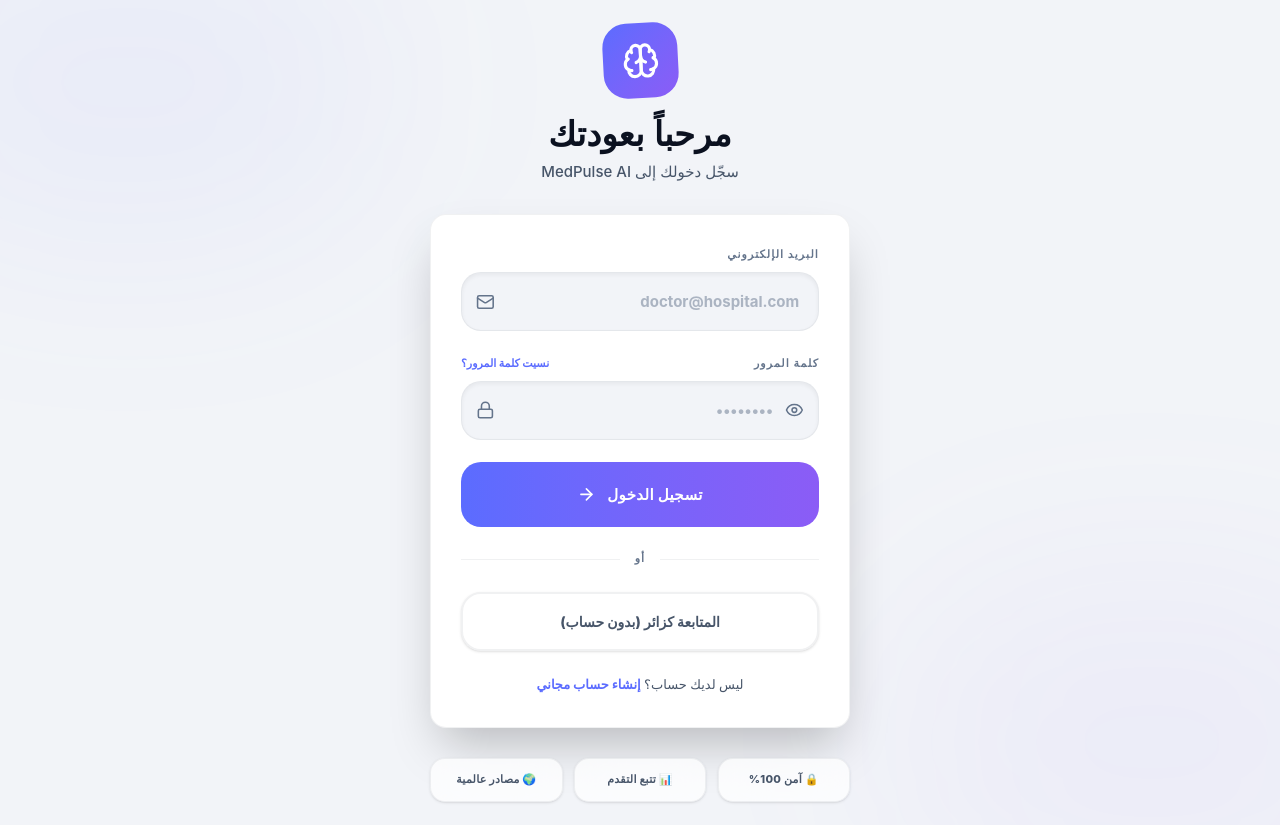
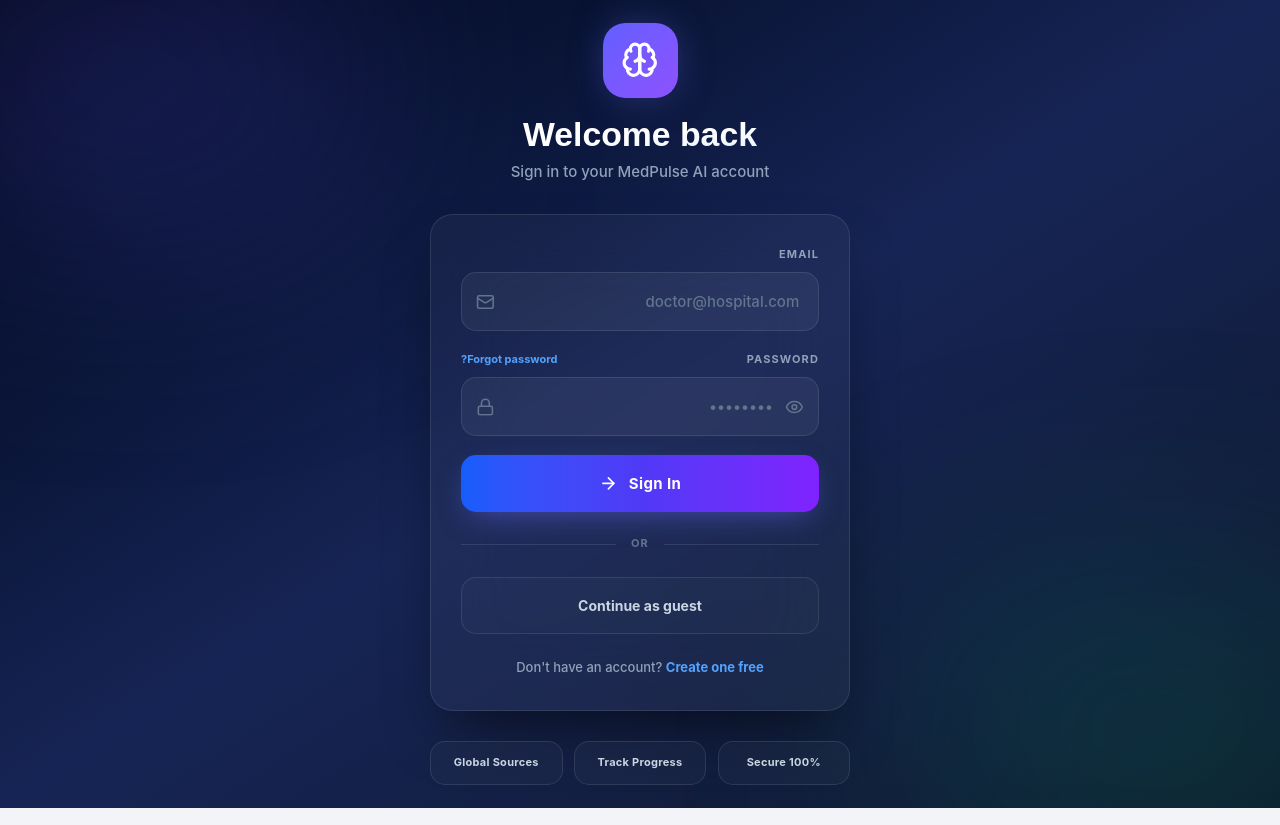
Before and after one commit to 6dskdnj66g-dotcom/medpulse, a Next.js app: page /auth/login in a window 1280 px wide. Built offline with nearby package versions, Linux system fonts and the light colour scheme; no server answers.

Commit message:
feat(ui): modernize English-only login and integrate premium notification toggle

```diff
--- a/src/app/auth/login/page.tsx
+++ b/src/app/auth/login/page.tsx
@@ -3,8 +3,18 @@
 import { useState } from "react";
 import Link from "next/link";
 import { useRouter } from "next/navigation";
+import { motion, AnimatePresence } from "framer-motion";
 import { useSupabaseAuth } from "@/core/auth/SupabaseAuthContext";
-import { Mail, Lock, Eye, EyeOff, Brain, AlertCircle, ArrowRight } from "lucide-react";
+import {
+  Mail,
+  Lock,
+  Eye,
+  EyeOff,
+  Brain,
+  AlertCircle,
+  ArrowRight,
+  Loader2,
+} from "lucide-react";
 
 export default function LoginPage() {
   const router = useRouter();
@@ -20,7 +30,7 @@
     setError("");
 
     if (!isSupabaseConfigured) {
-      setError("قاعدة البيانات غير مُفعّلة بعد. يرجى الانتظار.");
+      setError("Sign-in is currently being configured. Please try again shortly.");
       return;
     }
 
@@ -30,9 +40,11 @@
 
     if (error) {
       setError(
-        error.includes("Invalid login") ? "البريد الإلكتروني أو كلمة المرور غير صحيحة"
-        : error.includes("Email not confirmed") ? "يرجى تفعيل بريدك الإلكتروني أولاً"
-        : error
+        error.includes("Invalid login")
+          ? "Incorrect email or password."
+          : error.includes("Email not confirmed")
+            ? "Please verify your email to continue."
+            : error,
       );
       return;
     }
@@ -42,46 +54,76 @@
   }
 
   return (
-    <div className="min-h-screen bg-[var(--bg-0)] flex items-center justify-center p-6 relative overflow-hidden animate-in fade-in duration-700">
-      {/* Ambient background glows */}
-      <div className="absolute top-[-10%] left-[-10%] w-[40%] h-[40%] bg-[var(--color-medical-indigo)]/5 rounded-full blur-[100px] pointer-events-none" />
-      <div className="absolute bottom-[-10%] right-[-10%] w-[40%] h-[40%] bg-[var(--color-clinical-violet)]/5 rounded-full blur-[100px] pointer-events-none" />
+    <div className="relative min-h-screen overflow-hidden bg-slate-950 text-white flex items-center justify-center p-6">
+      {/* Deep gradient backdrop + ambient glows */}
+      <div className="absolute inset-0 bg-gradient-to-br from-slate-950 via-blue-950 to-slate-900" />
+      <div className="absolute top-[-10%] left-[-10%] w-[40%] h-[40%] rounded-full bg-indigo-500/20 blur-[120px] pointer-events-none" />
+      <div className="absolute bottom-[-10%] right-[-10%] w-[40%] h-[40%] rounded-full bg-emerald-500/15 blur-[120px] pointer-events-none" />
 
-      <div className="w-full max-w-md relative z-10">
-        {/* Logo */}
-        <div className="text-center mb-8">
-          <div className="w-16 h-16 md:w-20 md:h-20 bg-gradient-to-br from-[var(--color-medical-indigo)] to-[var(--color-clinical-violet)] rounded-[24px] flex items-center justify-center mx-auto mb-5 shadow-[0_0_30px_rgba(var(--color-medical-indigo-rgb),0.3)] transform -rotate-3 hover:rotate-0 transition-transform duration-500">
+      <motion.div
+        initial={{ opacity: 0, y: 20, scale: 0.97 }}
+        animate={{ opacity: 1, y: 0, scale: 1 }}
+        transition={{ duration: 0.5, ease: [0.16, 1, 0.3, 1] }}
+        className="relative z-10 w-full max-w-md"
+      >
+        {/* Logo + heading */}
+        <motion.div
+          initial={{ opacity: 0, y: 10 }}
+          animate={{ opacity: 1, y: 0 }}
+          transition={{ delay: 0.1, duration: 0.4 }}
+          className="text-center mb-8"
+        >
+          <div className="inline-flex w-16 h-16 md:w-20 md:h-20 bg-gradient-to-br from-indigo-500 to-violet-500 rounded-3xl items-center justify-center mb-5 shadow-[0_0_40px_-10px_rgba(99,102,241,0.6)]">
             <Brain className="w-8 h-8 md:w-10 md:h-10 text-white" />
           </div>
-          <h1 className="text-3xl md:text-4xl font-extrabold text-[var(--text-primary)] tracking-tight">مرحباً بعودتك</h1>
-          <p className="text-[var(--text-secondary)] text-sm md:text-base mt-2 font-medium">سجّل دخولك إلى MedPulse AI</p>
-        </div>
+          <h1 className="text-3xl md:text-4xl font-extrabold tracking-tight bg-clip-text text-transparent bg-gradient-to-br from-white via-white to-blue-100">
+            Welcome back
+          </h1>
+          <p className="text-slate-400 text-sm md:text-base mt-2 font-medium">
+            Sign in to your MedPulse AI account
+          </p>
+        </motion.div>
 
-        <div className="medpulse-card glass level-2 p-8 shadow-2xl border-[var(--border-subtle)]">
+        {/* Glass card */}
+        <motion.div
+          initial={{ opacity: 0, y: 12 }}
+          animate={{ opacity: 1, y: 0 }}
+          transition={{ delay: 0.2, duration: 0.45 }}
+          className="bg-white/[0.04] backdrop-blur-2xl border border-white/10 rounded-3xl p-8 shadow-[0_30px_60px_-20px_rgba(0,0,0,0.6)]"
+        >
           {!isSupabaseConfigured && (
-            <div className="mb-6 p-4 bg-amber-500/10 border border-amber-500/20 rounded-2xl flex gap-3 backdrop-blur-md">
-              <AlertCircle className="w-5 h-5 text-amber-500 flex-shrink-0 mt-0.5" />
-              <p className="text-[13px] text-amber-600 dark:text-amber-400 font-bold leading-relaxed">
-                التسجيل قيد الإعداد — أضف SUPABASE_URL إلى Vercel لتفعيله.{" "}
-                <Link href="/auth/register" className="underline decoration-amber-500/30 hover:decoration-amber-500 transition-all font-extrabold">إنشاء حساب</Link>
+            <div className="mb-6 p-4 rounded-2xl flex gap-3 bg-amber-500/10 border border-amber-500/20 backdrop-blur-md">
+              <AlertCircle className="w-5 h-5 text-amber-400 flex-shrink-0 mt-0.5" />
+              <p className="text-[13px] text-amber-200 font-semibold leading-relaxed">
+                Sign-in is being provisioned. You can{" "}
+                <Link
+                  href="/auth/register"
+                  className="underline decoration-amber-400/50 hover:decoration-amber-300 font-bold"
+                >
+                  create an account
+                </Link>{" "}
+                in the meantime.
               </p>
             </div>
           )}
 
-          <form onSubmit={handleSubmit} className="space-y-6">
+          <form onSubmit={handleSubmit} className="space-y-5" noValidate>
             {/* Email */}
             <div className="space-y-2">
-              <label className="block text-[11px] font-extrabold uppercase tracking-widest text-[var(--text-tertiary)]">البريد الإلكتروني</label>
+              <label className="block text-[11px] font-bold uppercase tracking-widest text-slate-400">
+                Email
+              </label>
               <div className="relative group">
-                <Mail className="absolute left-4 top-1/2 -translate-y-1/2 w-5 h-5 text-[var(--text-tertiary)] group-focus-within:text-[var(--color-medical-indigo)] transition-colors" />
+                <Mail className="absolute left-4 top-1/2 -translate-y-1/2 w-5 h-5 text-slate-500 group-focus-within:text-blue-400 transition-colors pointer-events-none" />
                 <input
                   type="email"
                   value={email}
-                  onChange={e => setEmail(e.target.value)}
+                  onChange={(e) => setEmail(e.target.value)}
                   placeholder="doctor@hospital.com"
                   required
                   autoComplete="email"
-                  className="w-full bg-[var(--bg-0)] border border-[var(--border-subtle)] rounded-[20px] pl-12 pr-5 py-4 text-[15px] text-[var(--text-primary)] font-bold placeholder-[var(--text-tertiary)]/50 focus:ring-4 focus:ring-[var(--color-medical-indigo)]/10 focus:border-[var(--color-medical-indigo)]/30 outline-none transition-all shadow-inner"
+                  disabled={loading}
+                  className="w-full bg-white/5 border border-white/10 rounded-2xl pl-12 pr-5 py-4 text-[15px] text-white font-medium placeholder-slate-500 focus:ring-4 focus:ring-blue-500/30 focus:border-blue-500/50 outline-none transition-all duration-200 disabled:opacity-60"
                 />
               </div>
             </div>
@@ -89,77 +131,123 @@
             {/* Password */}
             <div className="space-y-2">
               <div className="flex justify-between items-center">
-                <label className="text-[11px] font-extrabold uppercase tracking-widest text-[var(--text-tertiary)]">كلمة المرور</label>
-                <button type="button" className="text-[11px] text-[var(--color-medical-indigo)] font-extrabold hover:underline decoration-[var(--color-medical-indigo)]/30">نسيت كلمة المرور؟</button>
+                <label className="text-[11px] font-bold uppercase tracking-widest text-slate-400">
+                  Password
+                </label>
+                <button
+                  type="button"
+                  className="text-[11px] text-blue-400 font-bold hover:text-blue-300 hover:underline decoration-blue-400/40"
+                >
+                  Forgot password?
+                </button>
               </div>
               <div className="relative group">
-                <Lock className="absolute left-4 top-1/2 -translate-y-1/2 w-5 h-5 text-[var(--text-tertiary)] group-focus-within:text-[var(--color-medical-indigo)] transition-colors" />
+                <Lock className="absolute left-4 top-1/2 -translate-y-1/2 w-5 h-5 text-slate-500 group-focus-within:text-blue-400 transition-colors pointer-events-none" />
                 <input
                   type={showPassword ? "text" : "password"}
                   value={password}
-                  onChange={e => setPassword(e.target.value)}
+                  onChange={(e) => setPassword(e.target.value)}
                   placeholder="••••••••"
                   required
                   autoComplete="current-password"
-                  className="w-full bg-[var(--bg-0)] border border-[var(--border-subtle)] rounded-[20px] pl-12 pr-12 py-4 text-[15px] text-[var(--text-primary)] font-bold placeholder-[var(--text-tertiary)]/50 focus:ring-4 focus:ring-[var(--color-medical-indigo)]/10 focus:border-[var(--color-medical-indigo)]/30 outline-none transition-all shadow-inner"
+                  disabled={loading}
+                  className="w-full bg-white/5 border border-white/10 rounded-2xl pl-12 pr-12 py-4 text-[15px] text-white font-medium placeholder-slate-500 focus:ring-4 focus:ring-blue-500/30 focus:border-blue-500/50 outline-none transition-all duration-200 disabled:opacity-60"
                 />
-                <button type="button" onClick={() => setShowPassword(!showPassword)} className="absolute right-4 top-1/2 -translate-y-1/2 text-[var(--text-tertiary)] hover:text-[var(--text-secondary)] transition-colors">
+                <button
+                  type="button"
+                  onClick={() => setShowPassword(!showPassword)}
+                  className="absolute right-4 top-1/2 -translate-y-1/2 text-slate-500 hover:text-slate-300 transition-colors"
+                  aria-label={showPassword ? "Hide password" : "Show password"}
+                  tabIndex={-1}
+                >
                   {showPassword ? <EyeOff className="w-5 h-5" /> : <Eye className="w-5 h-5" />}
                 </button>
               </div>
             </div>
 
-            {error && (
-              <div className="flex gap-3 p-4 bg-rose-500/10 border border-rose-500/20 rounded-2xl animate-in slide-in-from-top-2">
-                <AlertCircle className="w-5 h-5 text-rose-500 flex-shrink-0" />
-                <p className="text-[13px] text-rose-600 dark:text-rose-400 font-bold">{error}</p>
-              </div>
-            )}
+            <AnimatePresence>
+              {error && (
+                <motion.div
+                  initial={{ opacity: 0, y: -6, height: 0 }}
+                  animate={{ opacity: 1, y: 0, height: "auto" }}
+                  exit={{ opacity: 0, y: -6, height: 0 }}
+                  transition={{ duration: 0.2 }}
+                  role="alert"
+                  className="overflow-hidden"
+                >
+                  <div className="flex gap-3 p-4 rounded-2xl bg-rose-500/10 border border-rose-500/30 backdrop-blur-md">
+                    <AlertCircle className="w-5 h-5 text-rose-400 flex-shrink-0 mt-0.5" />
+                    <p className="text-[13px] text-rose-200 font-semibold leading-relaxed">{error}</p>
+                  </div>
+                </motion.div>
+              )}
+            </AnimatePresence>
 
-            <button
+            {/* Submit */}
+            <motion.button
+              whileHover={{ scale: loading ? 1 : 1.01 }}
+              whileTap={{ scale: loading ? 1 : 0.98 }}
               type="submit"
               disabled={loading}
-              className="w-full bg-gradient-to-r from-[var(--color-medical-indigo)] to-[var(--color-clinical-violet)] text-white font-extrabold py-4 md:py-5 rounded-[20px] shadow-[0_10px_25px_-5px_rgba(var(--color-medical-indigo-rgb),0.4)] hover:shadow-[0_15px_35px_-5px_rgba(var(--color-medical-indigo-rgb),0.5)] hover:scale-[1.02] active:scale-[0.98] transition-all duration-300 disabled:opacity-60 disabled:hover:scale-100 flex items-center justify-center gap-3 group"
+              className="w-full bg-gradient-to-r from-blue-600 via-indigo-600 to-violet-600 text-white font-bold py-4 rounded-2xl shadow-[0_10px_30px_-10px_rgba(99,102,241,0.6)] hover:shadow-[0_15px_40px_-10px_rgba(99,102,241,0.8)] disabled:opacity-60 disabled:cursor-not-allowed transition-shadow duration-300 flex items-center justify-center gap-3 group"
             >
-              {loading ? "جارٍ تسجيل الدخول..." : (
+              {loading ? (
                 <>
-                  <span className="text-[15px] tracking-wide">تسجيل الدخول</span>
-                  <ArrowRight className="w-5 h-5 group-hover:translate-x-1.5 transition-transform duration-300" />
+                  <Loader2 className="w-5 h-5 animate-spin" />
+                  <span className="text-[15px]">Signing in...</span>
+                </>
+              ) : (
+                <>
+                  <span className="text-[15px] tracking-wide">Sign In</span>
+                  <ArrowRight className="w-5 h-5 group-hover:translate-x-1 transition-transform duration-300" />
                 </>
               )}
-            </button>
+            </motion.button>
 
             {/* Divider */}
             <div className="flex items-center gap-4 my-6">
-              <div className="flex-1 h-px bg-[var(--border-subtle)]" />
-              <span className="text-[11px] tracking-widest uppercase text-[var(--text-tertiary)] font-extrabold">أو</span>
-              <div className="flex-1 h-px bg-[var(--border-subtle)]" />
+              <div className="flex-1 h-px bg-white/10" />
+              <span className="text-[11px] tracking-widest uppercase text-slate-500 font-bold">or</span>
+              <div className="flex-1 h-px bg-white/10" />
             </div>
 
-            {/* Continue as Guest */}
+            {/* Continue as guest */}
             <Link
               href="/"
-              className="w-full flex items-center justify-center gap-2 py-4 rounded-[20px] border-2 border-[var(--border-subtle)] text-[var(--text-secondary)] font-extrabold text-[14px] hover:bg-[var(--bg-1)] transition-all duration-300 shadow-sm hover:shadow-md"
+              className="w-full flex items-center justify-center gap-2 py-4 rounded-2xl border border-white/10 bg-white/[0.02] text-slate-300 font-bold text-[14px] hover:bg-white/[0.05] hover:border-white/20 transition-all duration-200"
             >
-              المتابعة كزائر (بدون حساب)
+              Continue as guest
             </Link>
 
-            <p className="text-center text-[13px] text-[var(--text-secondary)] mt-6 font-medium">
-              ليس لديك حساب؟{" "}
-              <Link href="/auth/register" className="text-[var(--color-medical-indigo)] font-extrabold hover:underline decoration-[var(--color-medical-indigo)]/30 transition-all">إنشاء حساب مجاني</Link>
+            <p className="text-center text-[13px] text-slate-400 mt-6 font-medium">
+              Don&apos;t have an account?{" "}
+              <Link
+                href="/auth/register"
+                className="text-blue-400 font-bold hover:text-blue-300 hover:underline decoration-blue-400/40"
+              >
+                Create one free
+              </Link>
             </p>
           </form>
-        </div>
+        </motion.div>
 
-        {/* Feature highlights */}
-        <div className="mt-8 grid grid-cols-3 gap-3">
-          {["🔒 آمن 100%", "📊 تتبع التقدم", "🌍 مصادر عالمية"].map(f => (
-            <div key={f} className="glass level-1 border border-[var(--border-subtle)] rounded-2xl p-3 text-center shadow-sm">
-              <p className="text-[11px] text-[var(--text-secondary)] font-extrabold tracking-wide">{f}</p>
+        {/* Trust badges */}
+        <motion.div
+          initial={{ opacity: 0, y: 8 }}
+          animate={{ opacity: 1, y: 0 }}
+          transition={{ delay: 0.3, duration: 0.4 }}
+          className="mt-8 grid grid-cols-3 gap-3"
+        >
+          {["100% Secure", "Track Progress", "Global Sources"].map((f) => (
+            <div
+              key={f}
+              className="bg-white/[0.03] backdrop-blur-md border border-white/10 rounded-2xl p-3 text-center"
+            >
+              <p className="text-[11px] text-slate-300 font-bold tracking-wide">{f}</p>
             </div>
           ))}
-        </div>
-      </div>
+        </motion.div>
+      </motion.div>
     </div>
   );
 }
--- a/src/components/Navbar.tsx
+++ b/src/components/Navbar.tsx
@@ -110,7 +110,6 @@
 
         {/* Actions */}
         <div className="flex items-center gap-2">
-          <NotificationToggle />
           <ThemeToggle />
           <button
             onClick={() => setIsOpen(true)}
@@ -242,6 +241,7 @@
                   {profile?.role || "Student"}
                 </p>
               </div>
+              <NotificationToggle />
             </div>
             <button
               onClick={() => signOut()}
```
Also changed, not shown: src/components/NotificationToggle.tsx (+30 -6 lines).
